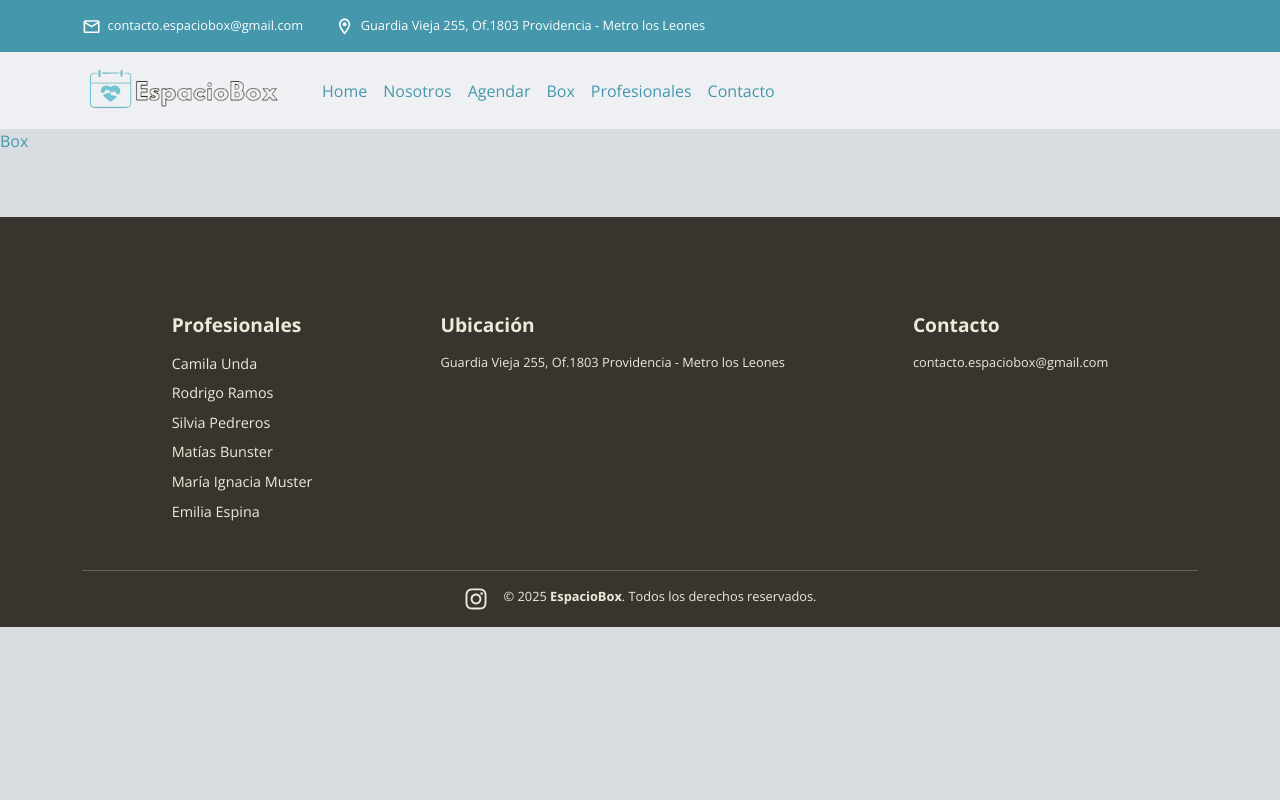
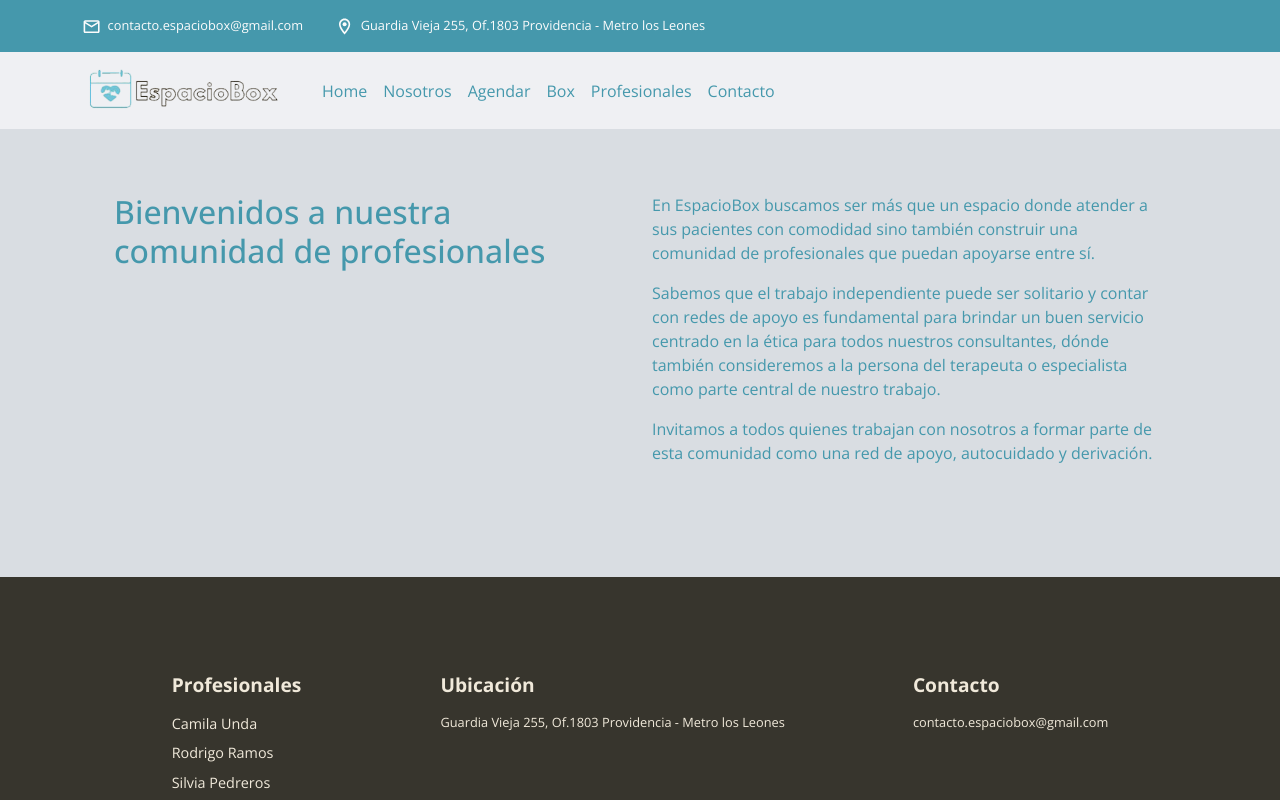
Before and after one commit to ssalinascalibar/espacio-box-noLogin, a React (Vite) app: page /boxes in a window 1280 px wide. Shown: the top 800 px of the page. Built offline with nearby package versions, Linux system fonts and the light colour scheme.

Commit message:
add content text to boxes page

```diff
--- a/src/features/boxes/Boxes.jsx
+++ b/src/features/boxes/Boxes.jsx
@@ -1,6 +1,35 @@
+import Container from "react-bootstrap/Container";
+import Row from "react-bootstrap/Row";
+import Col from "react-bootstrap/Col";
+import "./boxes.css";
 
 export default function Boxes() {
   return (
-    <div>Box</div>
-  )
+    <>
+      <main>
+        <Container>
+          <div id="boxes-content">
+          <Row>
+            <Col xs={12} lg={6}>
+              <h2>Bienvenidos a nuestra comunidad de profesionales</h2>
+            </Col>
+            <Col xs={12} lg={6}>
+              <p>
+                En EspacioBox buscamos ser más que un espacio donde atender a
+                sus pacientes con comodidad sino también construir una comunidad
+                de profesionales que puedan apoyarse entre sí.
+              </p>
+              <p>
+              Sabemos que el trabajo independiente puede ser solitario y contar con redes de apoyo es fundamental para brindar un buen servicio centrado en la ética para todos nuestros consultantes, dónde también consideremos a la persona del terapeuta o especialista como parte central de nuestro trabajo.
+              </p>
+              <p>
+              Invitamos a todos quienes trabajan con nosotros a formar parte de esta comunidad como una red de apoyo, autocuidado y derivación.
+              </p>
+            </Col>
+          </Row>
+          </div>
+        </Container>
+      </main>
+    </>
+  );
 }
--- /dev/null
+++ b/src/features/boxes/boxes.css
@@ -0,0 +1,8 @@
+#boxes-content{
+    margin: 2rem 0 1rem 0;
+    padding: 2rem;
+}
+
+#boxes-content h2{
+    margin-bottom: 2rem;
+}
```
